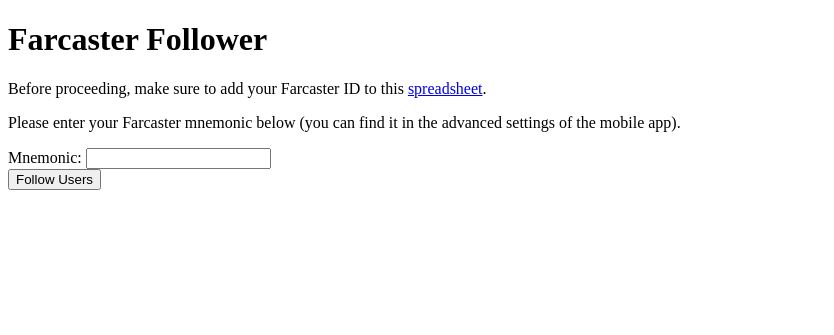
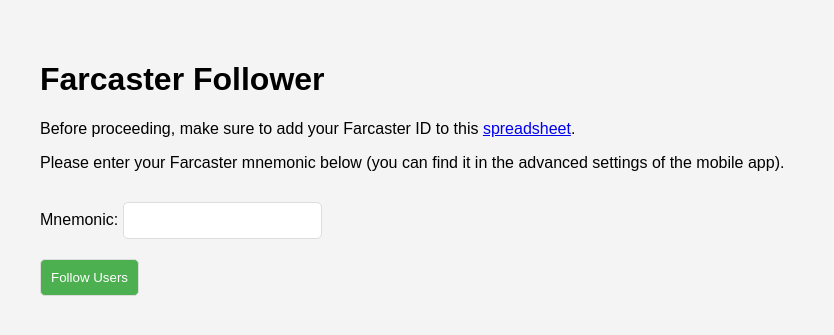
Before and after one commit to wbarobinson/warpcast, a Flask app: page / in a window 1280 px wide. Shown: the top 335 px of the page, without its empty margins (0-834 px from the left). Run offline with Flask 3, Linux system fonts and the light colour scheme.

Commit message:
zhuzhed up

```diff
--- a/templates/index.html
+++ b/templates/index.html
@@ -3,6 +3,38 @@
 <head>
     <meta charset="UTF-8">
     <title>Your App</title>
+    <style>
+        body {
+            font-family: Arial, sans-serif;
+            margin: 20px;
+            padding: 20px;
+            background-color: #f4f4f4;
+        }
+        form {
+            margin-top: 20px;
+        }
+        input[type="text"], input[type="password"], input[type="submit"] {
+            padding: 10px;
+            margin: 10px 0;
+            border-radius: 5px;
+            border: 1px solid #ddd;
+        }
+        input[type="submit"] {
+            cursor: pointer;
+            background-color: #4CAF50;
+            color: white;
+        }
+        ul {
+            list-style-type: none;
+        }
+        li {
+            background-color: #f9f9f9;
+            padding: 10px;
+            margin-bottom: 5px;
+            border-radius: 5px;
+            border: 1px solid #ddd;
+        }
+    </style>
 </head>
 <body>
     <h1>Farcaster Follower</h1>
@@ -10,7 +42,7 @@
     <p>Before proceeding, make sure to add your Farcaster ID to this <a href="https://docs.google.com/spreadsheets/d/1CUCgxhy1OnJzU_kwLy15T_NQHTaui8phxASpy_YYnq0/edit#gid=204458638" target="_blank">spreadsheet</a>.</p>
     <p>Please enter your Farcaster mnemonic below (you can find it in the advanced settings of the mobile app).</p>
     <form method="post">
-        Mnemonic: <input type="text" name="mnemonic"><br>
+        Mnemonic: <input type="password" name="mnemonic"><br>
         <input type="submit" value="Follow Users">
     </form>
     {% if logs %}
@@ -20,6 +52,6 @@
         <li>{{ log }}</li>
     {% endfor %}
     </ul>
-{% endif %}
+    {% endif %}
 </body>
 </html>
```
